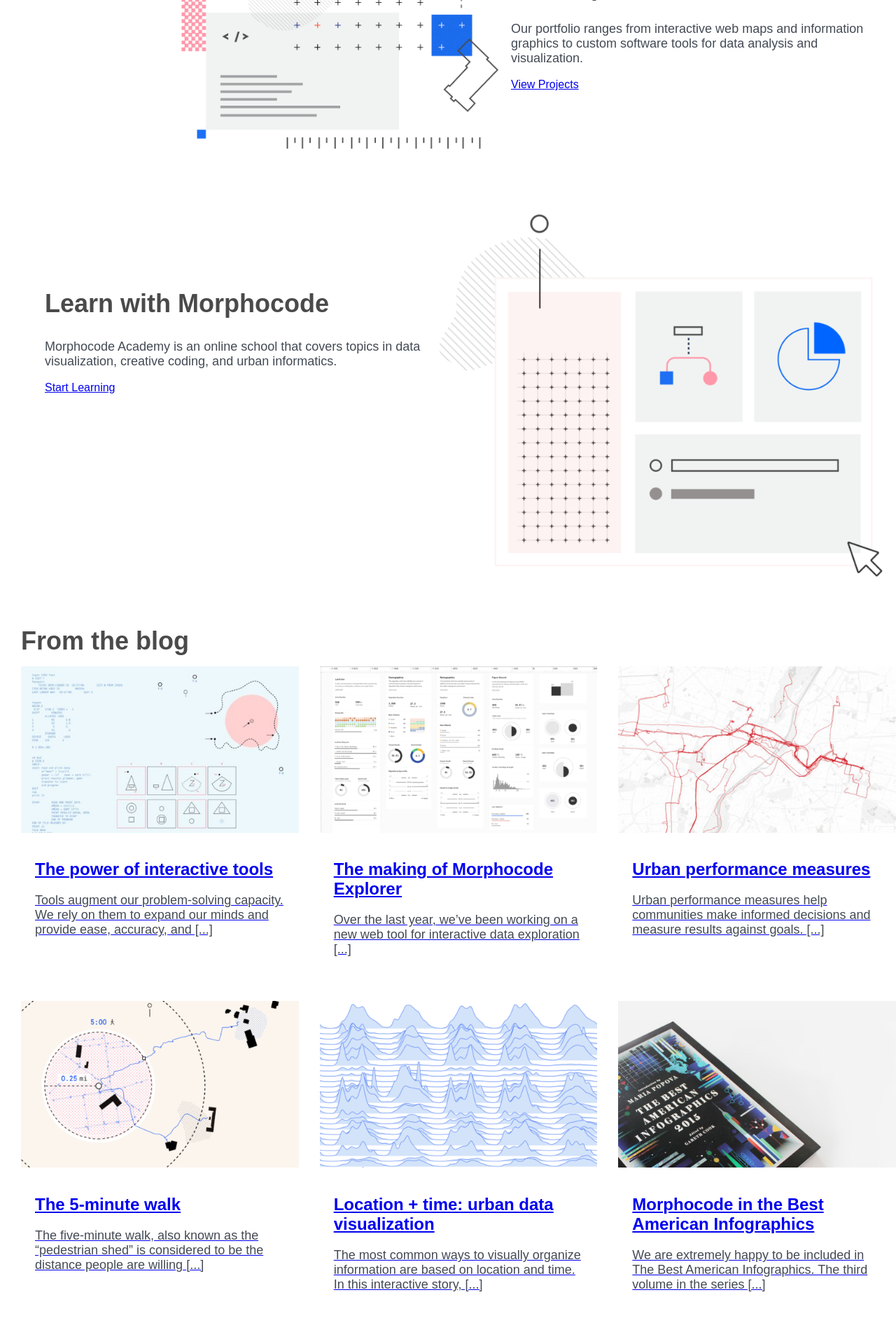
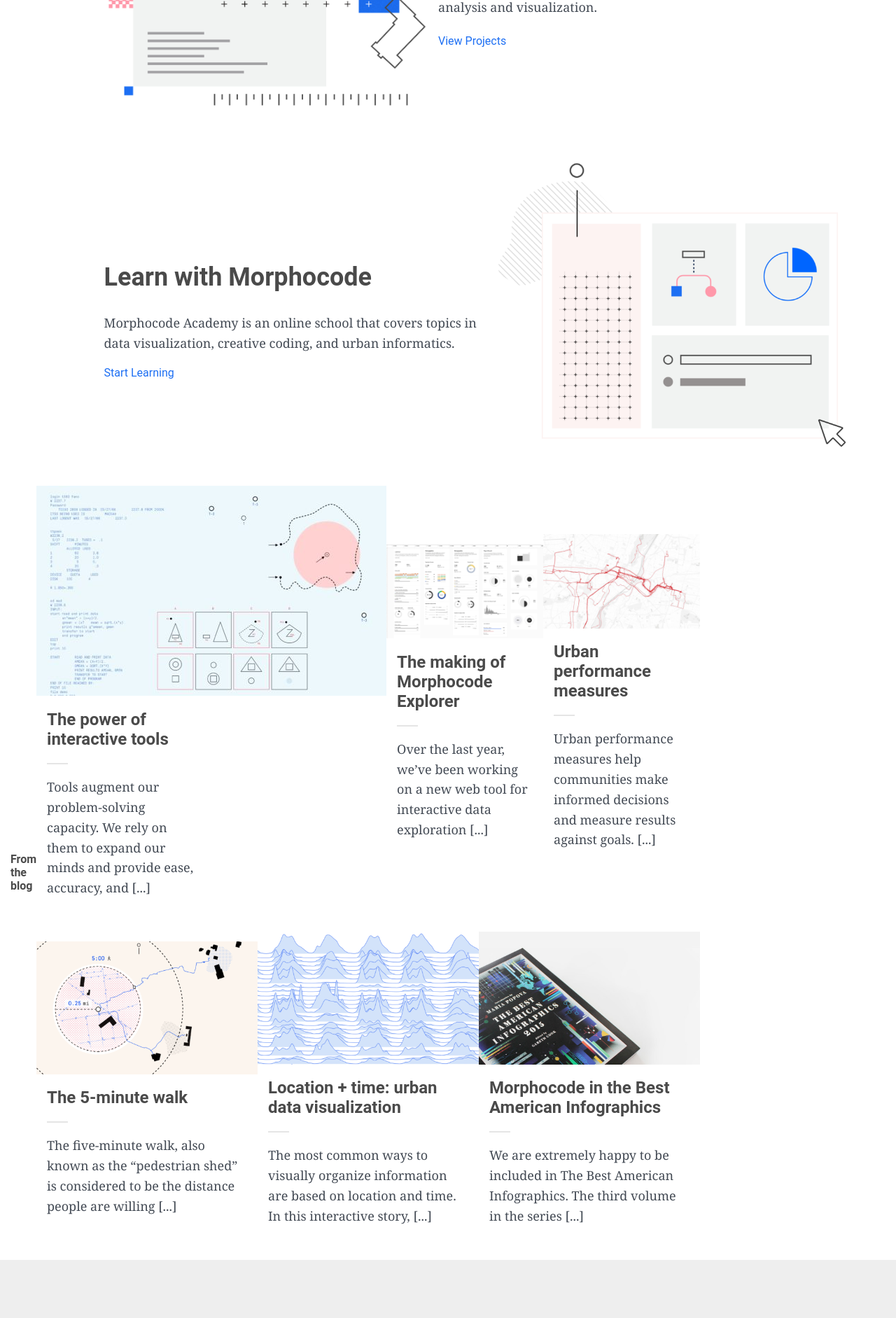
Before and after one commit to jgsheppa/react-landing-page-clone-sept-2020, a React (Create React App) app: page / in a window 1280 px wide. Shown: the part 880-2763 px from the top of the page at 70% size. Built offline with nearby package versions, Linux system fonts and the light colour scheme.

Commit message:
Change bottom sections and footer

```diff
--- a/src/App.js
+++ b/src/App.js
@@ -15,27 +15,26 @@ import bestAmericanInfographics from './images/the-best-american-infographics-20
 
 const headerStyles = css`
   display: flex;
-  justify-content: space-between;
-  padding: 0 15px;
+  justify-content: space-betwen;
   height: 72px;
   align-items: center;
-  margin: 0 39px;
+  margin: 0 32.5px;
+  padding: 0 15px;
 
   img {
     width: 120px;
     max-height: 15.39px;
   }
-`;
 
-const navStyle = css`
+  > div {
     display: flex;
-  flex-flow: row-wrap;
-  align-items: center;
+
     a {
+      margin-right: 25px;
       padding: 10px 0px;
       color: rgba(102, 102, 102, 0.85);
-    font-weight: 500;
-    font-size: 16px;
+      font-weight: 800;
+      font-size: 17px;
       transition: color 0.2s ease;
       text-decoration: none;
     }
@@ -43,25 +42,43 @@ const navStyle = css`
     a:hover {
       color: #000;
     }
+  }
 `;
 
 const sectionOne = css`
   display: flex;
   flex-direction: row;
+  justify-content: center;
+  align-items: center;
   text-align: left;
+  margin: 0 auto;
 
   > div {
-    padding: 10% 15px;
+    padding: 57.25px 15px;
     max-width: 545px;
-    margin: 0 0 0 34px;
+    margin: 0 0 0 27.5px;
   }
 
   h1 {
+    display: block;
+    margin-block-start: 0.83em;
+    margin-block-end: 0.83em;
     font-size: 48px;
+    letter-spacing: -0.25px;
+    width: 433px;
+    margin: 0 0 24px;
   }
 
   p {
-    font-size: 16px;
+    display: block;
+    margin-block-start: 1em;
+    margin-block-end: 1em;
+    margin-inline-start: 0px;
+    margin-inline-end: 0px;
+    font-size: 18px;
+    margin: 0 0 1.3em;
+    max-width: 30em;
+    line-height: 30px;
   }
 
   img {
@@ -73,6 +90,8 @@ const sectionOne = css`
 const sectionTwo = css`
   display: flex;
   flex-direction: row-reverse;
+  justify-content: center;
+  align-items: center;
   text-align: left;
   padding: 0 15px;
 
@@ -83,10 +102,17 @@ const sectionTwo = css`
 
   h1 {
     font-size: 36px;
+    letter-spacing: -0.25px;
+    display: block;
+    width: 433px;
+    margin: 0 0 24px;
   }
 
   p {
     font-size: 18px;
+    margin: 0 0 1.3em;
+    max-width: 30em;
+    line-height: 30px;
   }
 
   img {
@@ -96,12 +122,17 @@ const sectionTwo = css`
 
   a {
     font-size: 16px;
+    color: #1d6ff3;
+    text-decoration: none !important;
   }
 `;
 
 const sectionThree = css`
+  margin: 0;
   display: flex;
   flex-direction: row;
+  justify-content: center;
+  align-items: center;
   text-align: left;
   width: 100%;
   padding: 0 15px;
@@ -121,99 +152,139 @@ const sectionThree = css`
   }
 
   img {
-    max-width: 50%;
+    max-width: 502px;
     height: auto;
     transition: opacity 1s ease;
   }
 
   a {
     font-size: 16px;
+    color: #1d6ff3;
+    text-decoration: none !important;
   }
 `;
 
 const sectionFour = css`
+  display: flex;
+  align-items: center;
   padding: 0 15px 30px;
   text-align: left;
   width: 100%;
   padding: 0 15px;
+  max-width: 985px;
+  h1 {
+    font-size: 16px;
+  }
+`;
+
+const flexBoxGrid = css`
+  display: flex;
+  flex-wrap: wrap;
+  flex-direction: row;
+  max-height: 350;
+  align-items: center;
+  max-width: 1200px;
 
   .blogPost {
+    display: flex;
     padding: 0 15px 30px;
+    background-color: #fff;
   }
-  h1 {
-    font-size: 36px;
-    margin: 0 0 15px;
-    padding-left: 15px;
-    text-decoration: none;
+
+  .blogText {
+    max-width: 215px;
+  }
+
+  .col {
+    flex: 1;
+  }
+
+  h2 {
+    font-size: 24px;
   }
 
   p {
     font-size: 18px;
-    text-decoration: none;
+    line-height: 1.6;
   }
 
   img {
     max-width: 100%;
-    height: auto;
-    transition: opacity 1s ease;
+    max-height: auto;
+    display: block;
   }
 
   a {
+    color: #4a4a4a;
     font-size: 16px;
+    text-decoration: none !important;
   }
 `;
 
-const blogGrid = css`
-  display: grid;
-  grid-template-columns: 1fr 1fr 1fr;
-`;
+const sectionFive = css`
+  margin: 0;
+  display: flex;
+  justify-content: space-around;
+  align-items: center;
+  background-color: rgb(238, 238, 238);
+  height: 282px;
+  max-width: 1500px;
 
-const innerText = css`
-  padding: 15px 20px;
-`;
-
-const sectionFive = css`
+  .sectionFiveTextLeft {
     display: flex;
-  background-color: #777;
-  height: 282px;
-
-  .sectionFiveText {
-    display: flex;
-    flex-direction: row;
+    flex-direction: column;
+    padding: 50px 15px 30px;
 
     h1 {
       margin: 0 0 16px;
+      font-size: 36px;
+    }
+
+    p {
+      font-size: 18px;
+      padding: 0 0 18px;
     }
   }
+`;
+
+const inputEmailStyle = css`
+  display: flex;
+  align-items: center;
+  justify-content: space-evenly;
+  height: 40px;
+  padding: 0 15px 30px;
 
   input {
     font-size: 18px;
+    border-radius: 4px;
+    border-top-right-radius: 0px;
+    border-bottom-right-radius: 0px;
+    border: 1px solid #979797;
+    box-shadow: none;
+    padding: 0.4em 0.7em;
   }
 
   button {
     background-color: #1d6ff3;
     color: #fff;
     box-sizing: border-box;
-    padding: 6.4px 19.2px;
-    border-width: 1px;
-    border-style: solid;
-    border-color: #1d6ff3;
+    padding: 0.4em 1.2em;
+    border-color: 0px solid #979797;
     font-size: 16px;
+    height: 42px;
     border-bottom-right-radius: 4px;
     border-top-right-radius: 4px;
     border-bottom-left-radius: 0px;
     border-top-left-radius: 0px;
+    box-shadow: none;
   }
-`;
-
-const inputEmailStyle = css`
-  display: flex;
-  height: 123px;
 `;
 
 const footerStyles = css`
   display: flex;
-  justify-content: center;
+  justify-content: space-around;
+  flex-basis: 25%;
+  padding: 50px 30px 125px;
 
   h1 {
     font-size: 14px;
@@ -231,13 +302,40 @@ const footerStyles = css`
   }
 `;
 
+const footerInfoStyles = css`
+  display: flex;
+  padding: 0px 15px 30px;
+  width: 221px;
+
+  > h1 {
+    margin: 0px 0px 16px;
+    opacity: 0.8;
+  }
+
+  a {
+    font-size: 0.9375rem;
+    color: #637280;
+    padding: 4px 0px;
+    line-height: 2;
+    letter-spacing: -0.25px;
+  }
+`;
+
+const divider = css`
+  margin-top: 0.5em;
+  margin-bottom: 0.5em;
+  height: 2px;
+  background-color: rgba(0, 0, 0, 0.1);
+  max-width: 30px;
+`;
+
 function App() {
   return (
     <>
       <header>
         <div css={headerStyles}>
-          <img src={morphocodeLogo} />
-          <div css={navStyle}>
+          <img src={morphocodeLogo} alt="Morphocode logo" />
+          <div>
             <a href="#a">Academy</a>
             <a href="#a">Blog</a>
             <a href="#a">Work</a>
@@ -284,36 +382,47 @@ function App() {
         </section>
         <section css={sectionFour}>
           <h1>From the blog</h1>
-          <div css={blogGrid}>
+          <div css={flexBoxGrid}>
+            <div>
+              <div className="col">
                 <a href="#">
+                  <img src={interactiveTools} />
                   <div className="blogPost">
-                <img src={interactiveTools} />
-                <div css={innerText}>
+                    <div className="blogText">
                       <h2>The power of interactive tools</h2>
+                      <div css={divider}></div>
                       <p>
-                    Tools augment our problem-solving capacity. We rely on them
-                    to expand our minds and provide ease, accuracy, and [...]
+                        Tools augment our problem-solving capacity. We rely on
+                        them to expand our minds and provide ease, accuracy, and
+                        [...]
                       </p>
                     </div>
                   </div>
                 </a>
+              </div>
+            </div>
+            <div className="col">
               <a href="#">
+                <img src={designMockUps} />
                 <div className="blogPost">
-                <img src={designMockUps} />
-                <div css={innerText}>
+                  <div>
                     <h2>The making of Morphocode Explorer</h2>
+                    <div css={divider}></div>
                     <p>
-                    Over the last year, we’ve been working on a new web tool for
-                    interactive data exploration [...]
+                      Over the last year, we’ve been working on a new web tool
+                      for interactive data exploration [...]
                     </p>
                   </div>
                 </div>
               </a>
+            </div>
+            <div className="col">
               <a href="#">
+                <img src={movementPatternsMunich} />
                 <div className="blogPost">
-                <img src={movementPatternsMunich} />
-                <div css={innerText}>
+                  <div>
                     <h2>Urban performance measures</h2>
+                    <div css={divider}></div>
                     <p>
                       Urban performance measures help communities make informed
                       decisions and measure results against goals. [...]
@@ -321,35 +430,45 @@ function App() {
                   </div>
                 </div>
               </a>
+            </div>
+            <div className="col">
               <a href="#">
+                <img src={fiveMinuteWalk} />
                 <div className="blogPost">
-                <img src={fiveMinuteWalk} />
-                <div css={innerText}>
+                  <div>
                     <h2>The 5-minute walk</h2>
+                    <div css={divider}></div>
                     <p>
-                    The five-minute walk, also known as the “pedestrian shed” is
-                    considered to be the distance people are willing [...]
+                      The five-minute walk, also known as the “pedestrian shed”
+                      is considered to be the distance people are willing [...]
                     </p>
                   </div>
                 </div>
               </a>
+            </div>
+            <div className="col">
               <a href="#">
+                <img src={melbournePedestrian} />
                 <div className="blogPost">
-                <img src={melbournePedestrian} />
-                <div css={innerText}>
+                  <div>
                     <h2>Location + time: urban data visualization</h2>
+                    <div css={divider}></div>
                     <p>
                       The most common ways to visually organize information are
-                    based on location and time. In this interactive story, [...]
+                      based on location and time. In this interactive story,
+                      [...]
                     </p>
                   </div>
                 </div>
               </a>
+            </div>
+            <div className="col">
               <a href="#">
+                <img src={bestAmericanInfographics} />
                 <div className="blogPost">
-                <img src={bestAmericanInfographics} />
-                <div css={innerText}>
+                  <div>
                     <h2>Morphocode in the Best American Infographics</h2>
+                    <div css={divider}></div>
                     <p>
                       We are extremely happy to be included in The Best American
                       Infographics. The third volume in the series [...]
@@ -358,10 +477,11 @@ function App() {
                 </div>
               </a>
             </div>
+          </div>
         </section>
         <section>
           <div css={sectionFive}>
-            <div className="sectionFiveText">
+            <div className="sectionFiveTextLeft">
               <h1>Start Learning</h1>
               <p>
                 Get the latest articles, tutorials, and free resources from
@@ -376,20 +496,20 @@ function App() {
         </section>
       </main>
       <footer css={footerStyles}>
-        <div>
+        <div css={footerInfoStyles}>
           <h1>ACADEMY</h1>
           <a>Start Learning</a>
           <a>Mapping Urban Data</a>
           <a>Getting started with Rabbit</a>
         </div>
-        <div>
+        <div css={footerInfoStyles}>
           <h1>WORKS</h1>
           <a>Urban layers</a>
           <a>Rabbit</a>
           <a>The heritage of Sofia</a>
           <a>The pulse of Melbourne</a>
         </div>
-        <div>
+        <div css={footerInfoStyles}>
           <h1>FROM THE BLOG</h1>
           <a>The use of color in maps</a>
           <a>Global trends of urbanization</a>
@@ -398,10 +518,11 @@ function App() {
           <a>Inspiration</a>
           <a>Featured stories</a>
         </div>
-        <div>
+        <div css={footerInfoStyles}>
           <h1>GET TO KNOW US</h1>
           <a>About</a>
           <a>Contact us</a>
+          <div css={divider}></div>
           <div>
             <a>
               <img />
--- a/src/index.css
+++ b/src/index.css
@@ -1,10 +1,8 @@
 body {
   margin: 0;
   scroll-behavior: smooth;
-  font-family: sans-serif;
-  -webkit-font-smoothing: antialiased;
-  -moz-osx-font-smoothing: grayscale;
-  max-width: 972;
+  font-family: Roboto, 'Helvetica Neue', sans-serif;
+  text-decoration: none;
 }
 
 h1 {
@@ -13,6 +11,10 @@ h1 {
 
 p {
   color: #434a54;
+  font-family: Georgia, 'Times New Roman', Times, serif;
+  font-weight: 400px;
+  font-size: 18px;
+  line-height: 1.6;
 }
 
 code {
--- /dev/null
+++ b/src/test.css
@@ -0,0 +1,33 @@
+const blogGrid = css`
+  display: grid;
+  grid-template-columns: 1fr 1fr 1fr;
+
+  .blogPost {
+    padding: 0 15px 30px;
+    background-color: #fff;
+  }
+
+  > div {
+
+  }
+
+  h2 {
+    font-size: 24px;
+  }
+
+  p {
+    font-size: 18px;
+    line-height: 1.6;
+  }
+
+  img {
+    max-width: 33%;
+    max-height: 33%;
+  }
+
+  a {
+    color: #4a4a4a;
+    font-size: 16px;
+    text-decoration: none !important;
+  }
+`;
```
Lines whose indentation alone changed are shown as unchanged.
